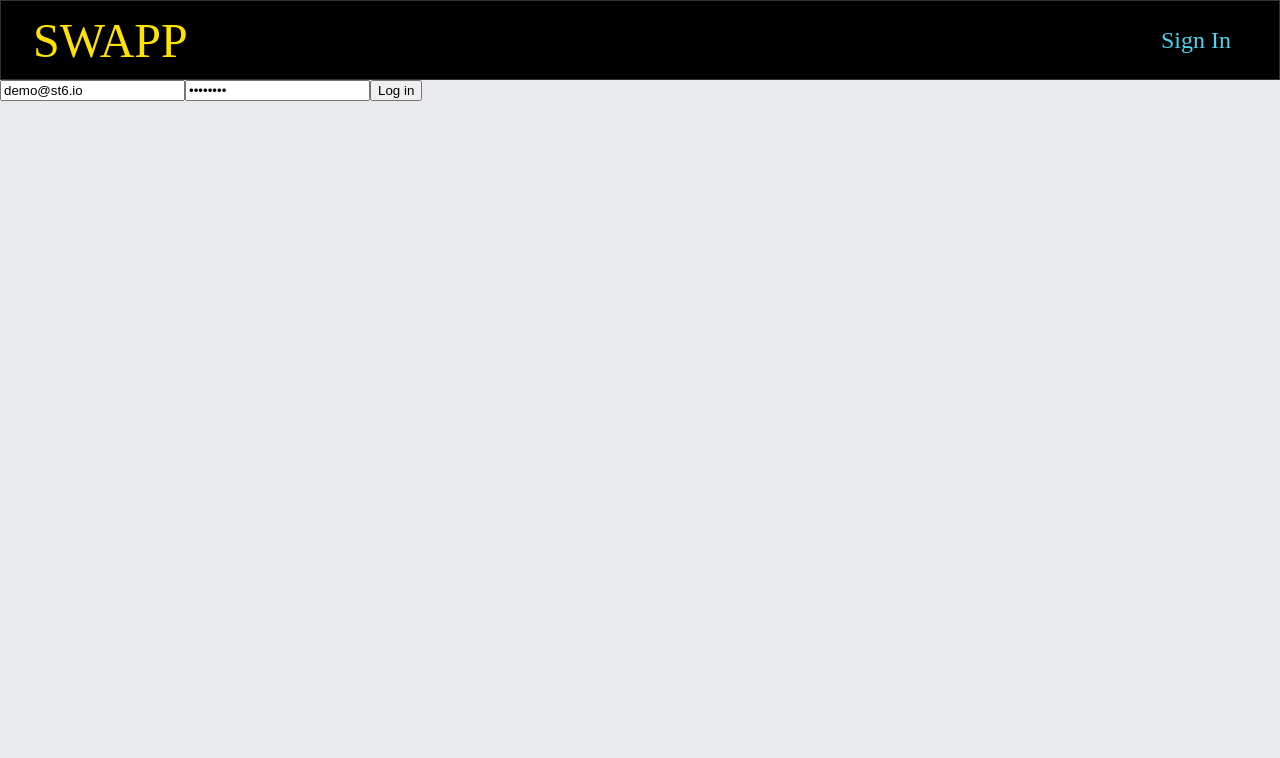
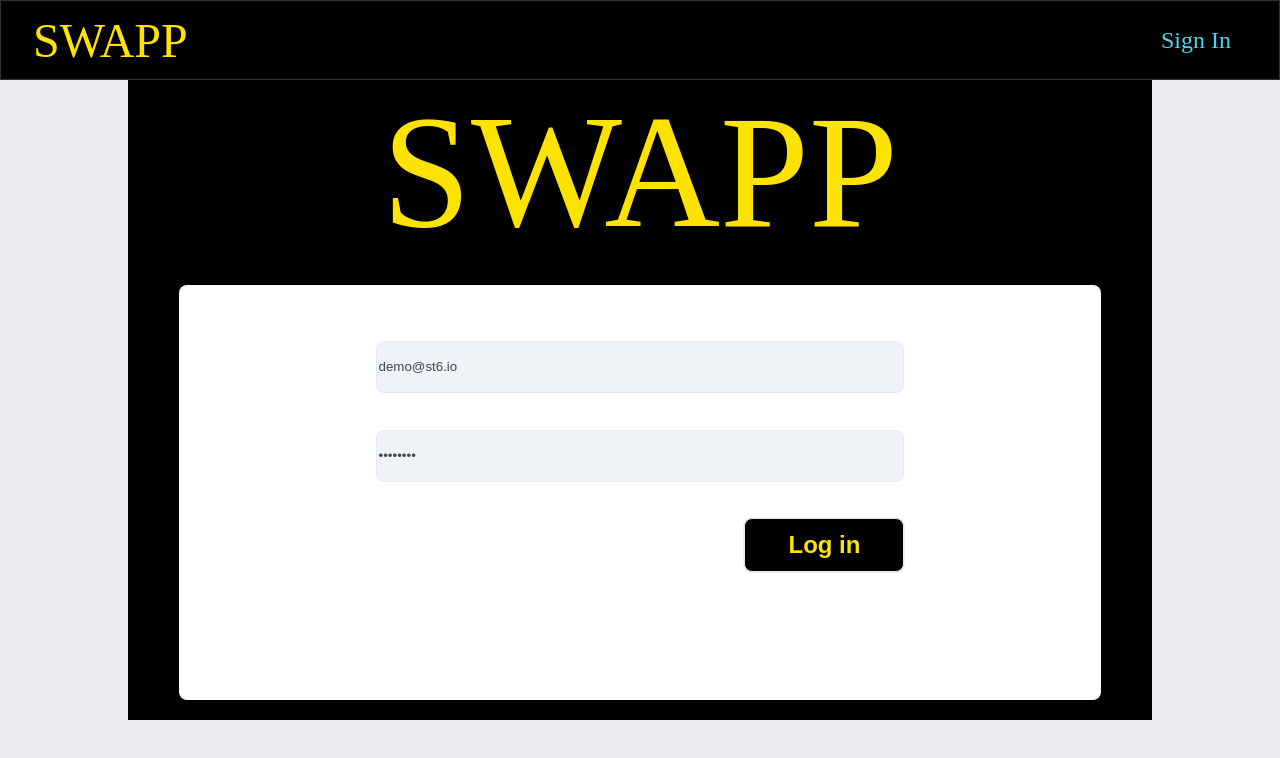
Before and after one commit to Ivan-Mitkov/starwars-apollo, a React (Create React App) app: page / in a window 1280 px wide. Shown: the top 758 px of the page. Built offline with nearby package versions, Linux system fonts and the light colour scheme; a web font is replaced by a local one.

Commit message:
form styling

```diff
--- a/src/components/ButtonLoadMore.js
+++ b/src/components/ButtonLoadMore.js
@@ -1,5 +1,7 @@
 import React from "react";
 import styled from "styled-components";
+import { withTheme } from "styled-components";
+
 
 const StyledButton = styled.button`
   box-sizing: "border-box";
@@ -7,47 +9,58 @@
   min-height: 36px;
   padding: 12px 24px;
   border-radius: 8px;
-  font-size: 1.2rem;
+  font-size: 1.5rem;
   text-align: center;
-  background-color: yellow;
+  /* background-color: yellow; */
   box-shadow: 0px 0px 1px 1px #eeeeee;
   font-weight: 600;
+  border:none;
+  ${props => {
+    return { ...props.theme.solidButton };
+  }}
   cursor: pointer;
   &:hover {
-    background-color: blue;
+    /* background-color: blue; */
     color: white;
-    box-shadow: 0px 0px 1px 2px #eeeeee;
-    font-size: 1.2rem;
+    box-shadow: 0px 0px 0px 1px #E5E9F2;
+    font-size: 1.5rem;
     animation: fade 1s;
+    opacity: 0.9;
+    ${props => {
+    return { ...props.theme.solidButton };
+  }}
   }
   &:active {
     animation: fade2 0.5s;
     box-shadow: inset 0px 0px 0px 2px rgba(0, 0, 0, 0.1);
+    ${props => {
+    return { ...props.theme.solidButton };
+  }}
   }
   @keyframes fade {
     0% {
-      background-color: yellow;
+      /* background-color: ${props=>props.theme.Yellow}; */
       opacity: 1;
     }
     50% {
-      opacity: 0.8;
+      opacity: 0.5;
     }
     100% {
-      background-color: blue;
+      /* background-color: blue; */
     }
   }
   @keyframes fade2 {
     0% {
-      background-color: darkblue;
+      /* background-color: darkblue; */
       opacity: 1;
     }
     50% {
-      background-color: blue;
-      opacity: 1;
+      /* background-color: blue; */
+      opacity: 0.5;
     }
     100% {
       opacity: 1;
-      background-color: darkblue;
+      /* background-color: darkblue; */
     }
   }
 `;
@@ -55,4 +68,4 @@
   return <StyledButton onClick={props.onClick}>{props.text}</StyledButton>;
 };
 
-export default Button;
+export default withTheme(Button);
--- a/src/components/LoginForm.js
+++ b/src/components/LoginForm.js
@@ -1,8 +1,74 @@
 import React, { Component } from 'react';
+import styled from "styled-components";
+import { withTheme } from "styled-components";
+import Button from './ButtonLoadMore';
+
+const Container=styled.div`
+width:80%;
+min-width:300px;
+margin:0 auto;
+height:80vh;
+display:flex;
+align-items:center;
+justify-content:center;
+flex-direction:column;
+background-color:black;
+`;
+
+const Title=styled.div`
+font-size:10rem;
+color:${props=>props.theme.Yellow};
+@media (max-width: 800px) {
+   font-size:7rem;
+   line-height:10rem;
+  }
+@media (max-width: 500px) {
+   font-size:3rem;
+   line-height:10rem;
+  }
+
+`;
+const ContainerInput=styled.div`
+flex-grow:2;
+background-color:${props=>props.theme.cards.background};
+width:90%;
+margin:20px;
+padding:20px;
+border-radius:8px;
+
+`;
+const Form=styled.form`
+height:90%;
+width:100%;
 
 
+`;
+const InputDiv=styled.div`
+margin:0 auto;
+display:flex;
+flex-direction:column;
+justify-content:space-evenly;
+align-items:flex-end;
+height:90%;
+width:60%;
+@media (max-width:800px) {
+  width:80%;
+}
+@media (max-width:600px) {
+  width:100%;
+}
+`;
+const Input=styled.input`
+width:100%;
+line-height:3rem;
+border-radius:8px;
+${props => {
+    return { ...props.theme.input };
+  }}
+`;
 
-export default class LoginForm extends Component {
+
+ class LoginForm extends Component {
   state = { email: 'demo@st6.io',password:'demo1234' };
 
   onChangeEmail = event => {
@@ -21,11 +87,18 @@
     this.props.login({ variables: { email: this.state.email,password:this.state.password } });
   };
 
+
+
   render() {
     return (
+      <Container>
+        <Title>SWAPP</Title>
+        <ContainerInput>
 
-        <form onSubmit={this.onSubmit}>
-          <input
+
+        <Form onSubmit={this.onSubmit}>
+          <InputDiv>
+          <Input
             required
             type="email"
             name="email"
@@ -34,7 +107,7 @@
             onChange={this.onChangeEmail}
             value='demo@st6.io'
           />
-          <input
+          <Input
             required
             type="password"
             name="password"
@@ -43,13 +116,16 @@
             value="demo1234"
             onChange={this.onChangePass}
           />
-          <button type="submit">Log in</button>
-        </form>
+          <Button text="Log in" type="submit"></Button>
+          </InputDiv>
+        </Form>
+        </ContainerInput>
 
+        </Container>
     );
   }
 }
-
+export default withTheme(LoginForm)
 /**
  * STYLED COMPONENTS USED IN THIS FILE ARE BELOW HERE
  */
--- a/src/theme.js
+++ b/src/theme.js
@@ -3,6 +3,7 @@
   color: "#4E5B6E",
   Yellow: "#FFE300",
   LightBlue: "#4BD5EE",
+  Grey:"#E5E9F2",
   Black: "#000",
   White: " #FFF",
   cards: {
```
